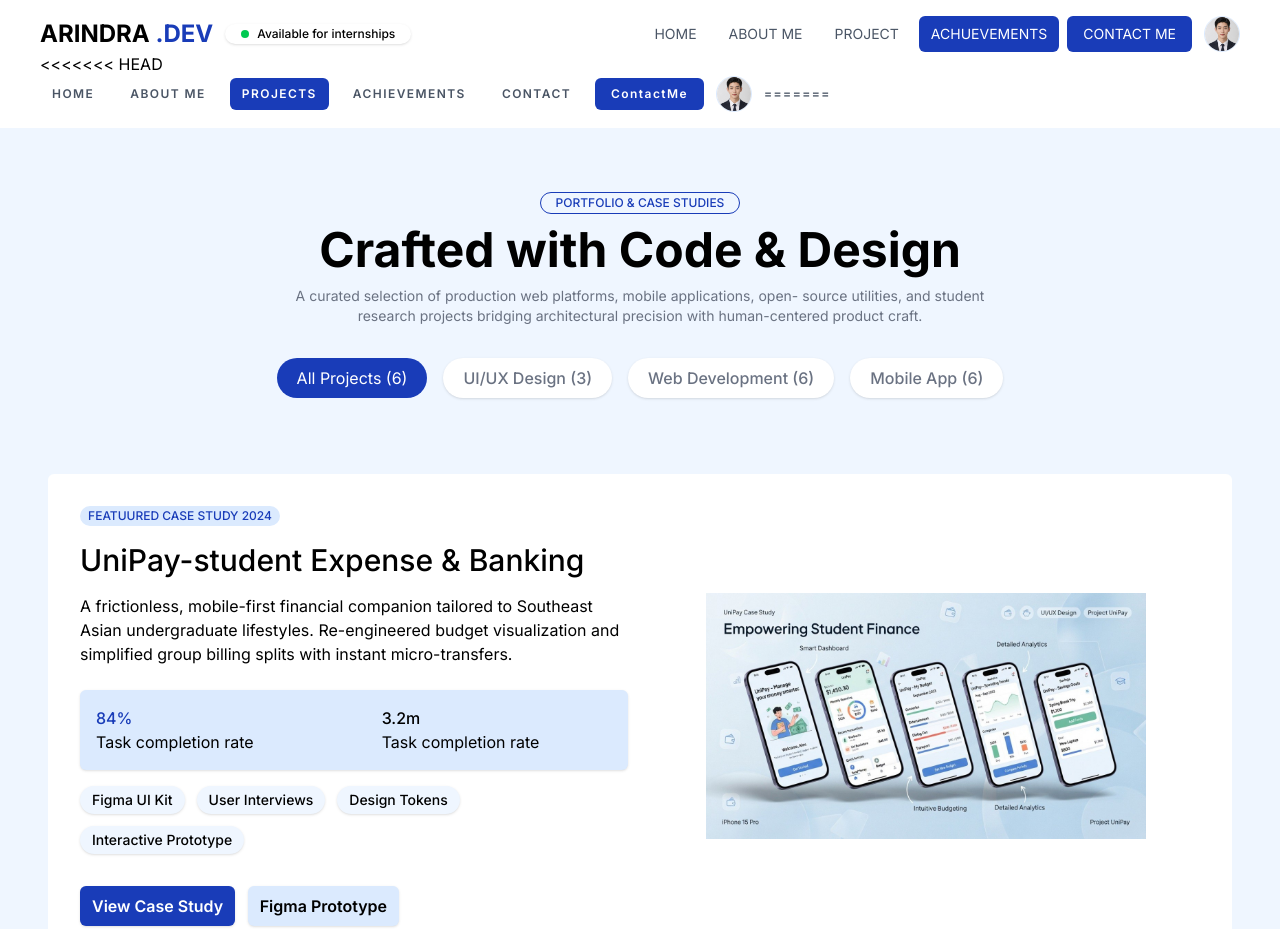
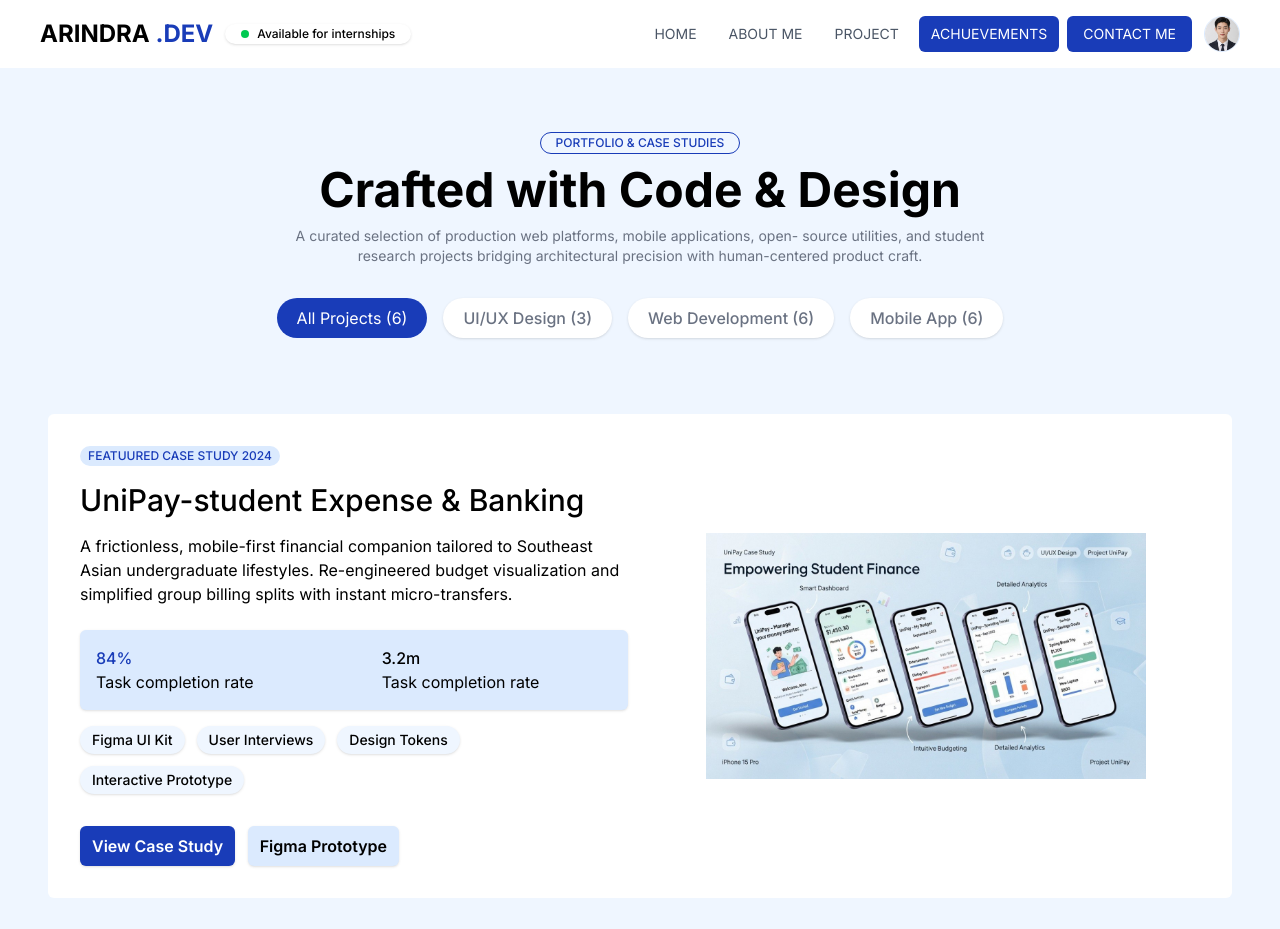
Before and after one commit to semdavdev-del/Student-Portfolio-Platform, a website built with Vite: page my-project/project.html in a window 1280 px wide. Shown: the top 929 px of the page. Built offline with nearby package versions, Linux system fonts and the light colour scheme.

Commit message:
update file code

```diff
--- a/my-project/project.html
+++ b/my-project/project.html
@@ -76,18 +76,6 @@
                 </button>
             </div>
         </div>
-<<<<<<< HEAD
-        <div class="flex items-center gap-3 text-xs font-semibold uppercase tracking-[0.12em] text-gray-600">
-            <a href="#" class="px-3 py-2 rounded-md transition-all duration-300 hover:-translate-y-0.5 hover:bg-blue-800 hover:text-white">Home</a>
-            <a href="#" class="px-3 py-2 rounded-md transition-all duration-300 hover:-translate-y-0.5 hover:bg-blue-800 hover:text-white">About Me</a>
-            <a href="" class="px-3 py-2 rounded-md transition-all duration-300 hover:-translate-y-0.5 text-white bg-blue-800">Projects</a>
-            <a href="./achievements.html" class="px-3 py-2 rounded-md transition-all duration-300 hover:-translate-y-0.5 hover:bg-blue-800 hover:text-white">Achievements</a>
-            <a href="#" class="px-3 py-2 rounded-md transition-all duration-300 hover:-translate-y-0.5 hover:bg-blue-800 hover:text-white">Contact</a>
-            <button class="bg-blue-800 px-4 py-2 text-white rounded-md transition-all duration-300 hover:-translate-y-0.5">ContactMe</button>
-            <img class="w-9 h-9 rounded-full object-cover border border-blue-100"
-                src="./image/profile.png"
-                alt="profile">
-=======
 
         <!-- Mobile Menu -->
         <div id="mobile-menu" class="hidden md:hidden mt-4 border-t border-gray-100 pt-3">
@@ -118,7 +106,6 @@
                 </button>
 
             </div>
->>>>>>> daec0156f9a310abc326ac26e3c6577b7160e83a
         </div>
     </nav>
 
```
Also changed, not shown: 1 other file.
